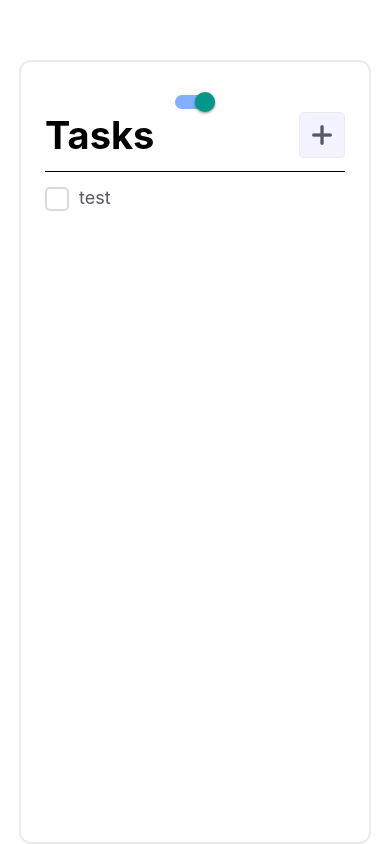
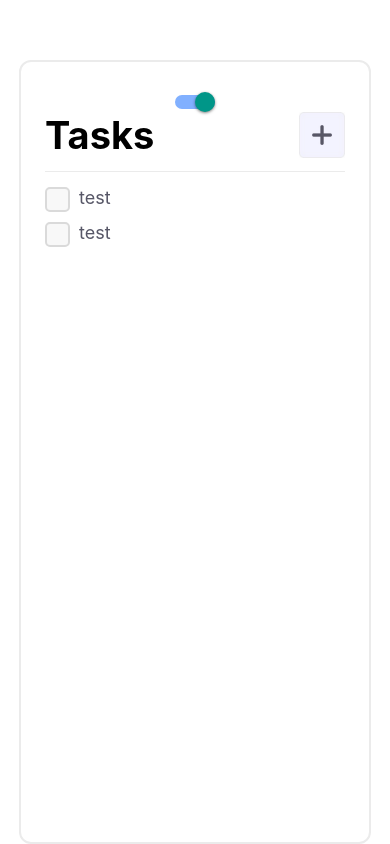
Before and after one commit to SzHHard/myFirstMobileTodo, a React Native app: screen / in a window 390 px wide. Built offline with nearby package versions, Linux system fonts and the light colour scheme.

Commit message:
improved styling, now we're aslo closing textinput when the user tryes to add a void task

```diff
--- a/App.js
+++ b/App.js
@@ -1,6 +1,5 @@
-import { StatusBar } from 'expo-status-bar';
-import React from 'react';
-import { TouchableWithoutFeedback, Keyboard, ScrollView, Image, TouchableHighlight, StyleSheet, Text, View } from 'react-native';
+import React, { StrictMode } from 'react';
+import {ScrollView, StyleSheet, View} from 'react-native';
 import Todos from './Todos/todos';
 import store from './State/store';
 import InpPanel from './inputComponents/plusSignImg';
@@ -16,25 +15,17 @@ export default class App extends React.Component {
     return (
       <View style={styles.body} >
         <View style={store.state.isLightTheme ? styles.container : darkStyles.container}>
-
           <ThemeSwitch dispatch={store.dispatch.bind(store)} isLightTheme={store.state.isLightTheme} />
 
           <ScrollView>
-
             <InpPanel isLightTheme={store.state.isLightTheme} dispatch={store.dispatch.bind(store)} />
-            {/* <TouchableWithoutFeedback onPress={Keyboard.dismiss} accessible={false}> */}
-
-              <InputContainer dispatch={store.dispatch.bind(store)} showInput={store.state.showInput} />
-            {/* </TouchableWithoutFeedback> */}
-
+            <InputContainer isLightTheme={store.state.isLightTheme} dispatch={store.dispatch.bind(store)} showInput={store.state.showInput} />
             <View style={styles.todos} >
               <Todos state={store.state} dispatch={store.dispatch.bind(store)} />
             </View>
           </ScrollView>
+
         </View>
-
-
-
       </View>
     );
   }
--- a/State/store.js
+++ b/State/store.js
@@ -5,7 +5,7 @@ const changeTheme = 'CHANGE-THEME';
 
 const store = {
     state: {
-        todos: [{ text: 'test', key: 'key1', done: false }],
+        todos: [{ text: 'test', key: 'key1', done: false }, { text: 'test', key: 'key2', done: false }, ],
         showInput: false,
         isLightTheme: true,
     },
@@ -22,17 +22,14 @@ const store = {
         switch (action.type) {
 
             case addTodo:
-                // this.state.todos.push(action.todo);
                 this.state.todos = [action.todo, ...this.state.todos];
                 invertedShow = !this.state.showInput;
                 this.state.showInput = invertedShow;
-                // this._callSubscriber()
                 break;
             case toggleDone:
                 let index = this.state.todos.indexOf(action.todo)
                 let temp = !this.state.todos[index].done //  по другому не работало
                 this.state.todos[index].done = temp;
-                // this._callSubscriber()
                 break;
             case toggleInput:
                 invertedShow = !this.state.showInput;
--- a/Todos/input.js
+++ b/Todos/input.js
@@ -1,5 +1,5 @@
 import React from "react";
-import { StyleSheet, Text, View, TextInput, Button, TouchableWithoutFeedbackBase, Alert } from 'react-native'
+import { StyleSheet, View, TextInput } from 'react-native'
 import { addTodoActionCreator, toggleInputAC } from "../State/store";
 
 
@@ -19,19 +19,20 @@ class Input extends React.Component {
 
     handleEndEditing() {
         if (this.state.text.trim()) {
-            let action = addTodoActionCreator({text: this.state.text, key: Date.now().toString(), done: false})
-            this.setState({text: ''})
+            let action = addTodoActionCreator({ text: this.state.text, key: Date.now().toString(), done: false })
+            this.setState({ text: '' })
             this.props.dispatch(action)
         } else {
+            let action = toggleInputAC()
+            this.props.dispatch(action)
             alert('Don\'t leave the field empty.')
         }
-
     }
 
     render() {
         return (
             <View style={styles.inpButContainer}>
-                <TextInput style={styles.inputTodo}
+                <TextInput style={this.props.isLightTheme ? styles.inputTodo : darkStyles.inputTodo}
                     placeholder="Type here!"
                     onChangeText={this.handleChange}
                     value={this.state.text}
@@ -41,15 +42,16 @@ class Input extends React.Component {
             </View>
         )
     }
-
 }
 
 const styles = StyleSheet.create({
     inpButContainer: {
         flexDirection: 'row',
         marginTop: 10,
+
     },
     inputTodo: {
+        color: 'black',
         paddingLeft: 5,
         width: 200,
         height: 30,
@@ -62,6 +64,28 @@ const styles = StyleSheet.create({
     enter: {
         height: 40,
     },
+})
 
+const darkStyles = StyleSheet.create({
+    inpButContainer: {
+        flexDirection: 'row',
+        marginTop: 10,
+
+    },
+    inputTodo: {
+        color: '#DADADA',
+        paddingLeft: 5,
+        width: 200,
+        height: 30,
+        borderRadius: 5,
+        borderStyle: 'solid',
+        borderColor: 'orange',
+        borderWidth: 2,
+
+    },
+    enter: {
+        height: 40,
+    },
 })
+
 export default Input;
--- a/Todos/inputContainer.js
+++ b/Todos/inputContainer.js
@@ -12,7 +12,7 @@ class InputContainer extends React.Component {
         return this.props.showInput
             ? (
                 <View >
-                    <Input dispatch={this.props.dispatch} />
+                    <Input isLightTheme = {this.props.isLightTheme} dispatch={this.props.dispatch} />
                 </View>
             )
             : null
--- a/Todos/todo.js
+++ b/Todos/todo.js
@@ -1,9 +1,7 @@
 import React from 'react';
-import { Image, TouchableOpacity, StyleSheet, Text, View } from 'react-native';
+import { TouchableOpacity, StyleSheet, Text, View } from 'react-native';
 import { toggleDoneActionCreator } from '../State/store';
 import Galochka from './galochka';
-import Checkbox from './galochka';
-
 
 class Todo extends React.Component {
 
@@ -19,21 +17,17 @@ class Todo extends React.Component {
     }
 
     render() {
-        let source = null;
-
         return (
             <View style={this.props.isLightTheme ? styles.container : darkStyles.container}>
-
                 <View style={this.props.isLightTheme ? styles.checkbox : darkStyles.checkBox}>
-                    <TouchableOpacity style={{ marginRight: 5, width: 25, height: 25 }} onPress={this.toggleDone} >
-                        <Galochka isLightTheme={this.props.isLightTheme} done = {this.props.done} />
+                    <TouchableOpacity style={this.props.isLightTheme ? styles.touchable : darkStyles.touchable } onPress={this.toggleDone} >
+                        <Galochka isLightTheme={this.props.isLightTheme} done={this.props.done} />
                     </TouchableOpacity >
                 </View>
 
                 <View style={styles.todo}>
                     <Text style={this.props.isLightTheme ? styles.text : darkStyles.text}>{this.props.todo.text}</Text>
                 </View>
-
             </View>
         )
     }
@@ -49,12 +43,19 @@ const styles = StyleSheet.create({
         width: 200,
     },
     checkbox: {
+        width: 24,
+        height: 24,
+    },
+    touchable: {
+        paddingLeft: 2,
+        marginRight: 5,
+        width: 25,
+        height: 25,
         borderWidth: 2,
         borderStyle: 'solid',
         borderColor: '#DADADA',
         borderRadius: 5,
-        width: 24,
-        height: 24,
+        backgroundColor: '#F8F8F8'
     },
     textCheckbox: {
         fontSize: 17,
@@ -78,12 +79,20 @@ const darkStyles = StyleSheet.create({
         width: 200,
     },
     checkbox: {
+        width: 24,
+        height: 24,
+
+    },
+
+    touchable: {
+        paddingLeft: 2,
+        marginRight: 5,
+        width: 25,
+        height: 25,
         borderWidth: 2,
         borderStyle: 'solid',
         borderColor: '#0E0E11',
         borderRadius: 5,
-        width: 24,
-        height: 24,
         backgroundColor: '#262933',
     },
     textCheckbox: {
--- a/inputComponents/plusSignImg.js
+++ b/inputComponents/plusSignImg.js
@@ -17,11 +17,11 @@ class InpPanel extends React.Component {
 
     render() {
         return (
-            <View style={styles.outerContainer}>
+            <View style={this.props.isLightTheme ? styles.outerContainer : darkStyles.outerContainer}>
 
                 <Text style={this.props.isLightTheme ? styles.text : darkStyles.text}>Tasks</Text>
                 <TouchableHighlight onPress={this.handlePress} style={{  width: 46, height: 46  }} >
-                    <Image  source={require('../plus.jpg')} style={{ width: 46, height: 46 }} />
+                    <Image  source={this.props.isLightTheme ? require('../plus.jpg') : require('../plusDark.jpg')} style={{ width: 46, height: 46 }} />
                 </TouchableHighlight >
 
             </View>
@@ -38,7 +38,7 @@ const styles = StyleSheet.create({
     outerContainer: {
         flexDirection: 'row',
         justifyContent: "space-between",
-        borderBottomColor: 'black',
+        borderBottomColor: '#EBEBEB',
         borderBottomWidth: 1,
         width: 300,
         height: 60,
@@ -52,6 +52,15 @@ const darkStyles = StyleSheet.create({
      fontWeight: 'bold',
      color: '#ffffff'
     },
+    outerContainer: {
+        flexDirection: 'row',
+        justifyContent: "space-between",
+        borderBottomColor: '#29292F',
+        borderBottomWidth: 1,
+        width: 300,
+        height: 60,
+        marginBottom: 5,
+    },
 })
 
 export default InpPanel
```
Also changed, not shown: plusDark.jpg (added).
